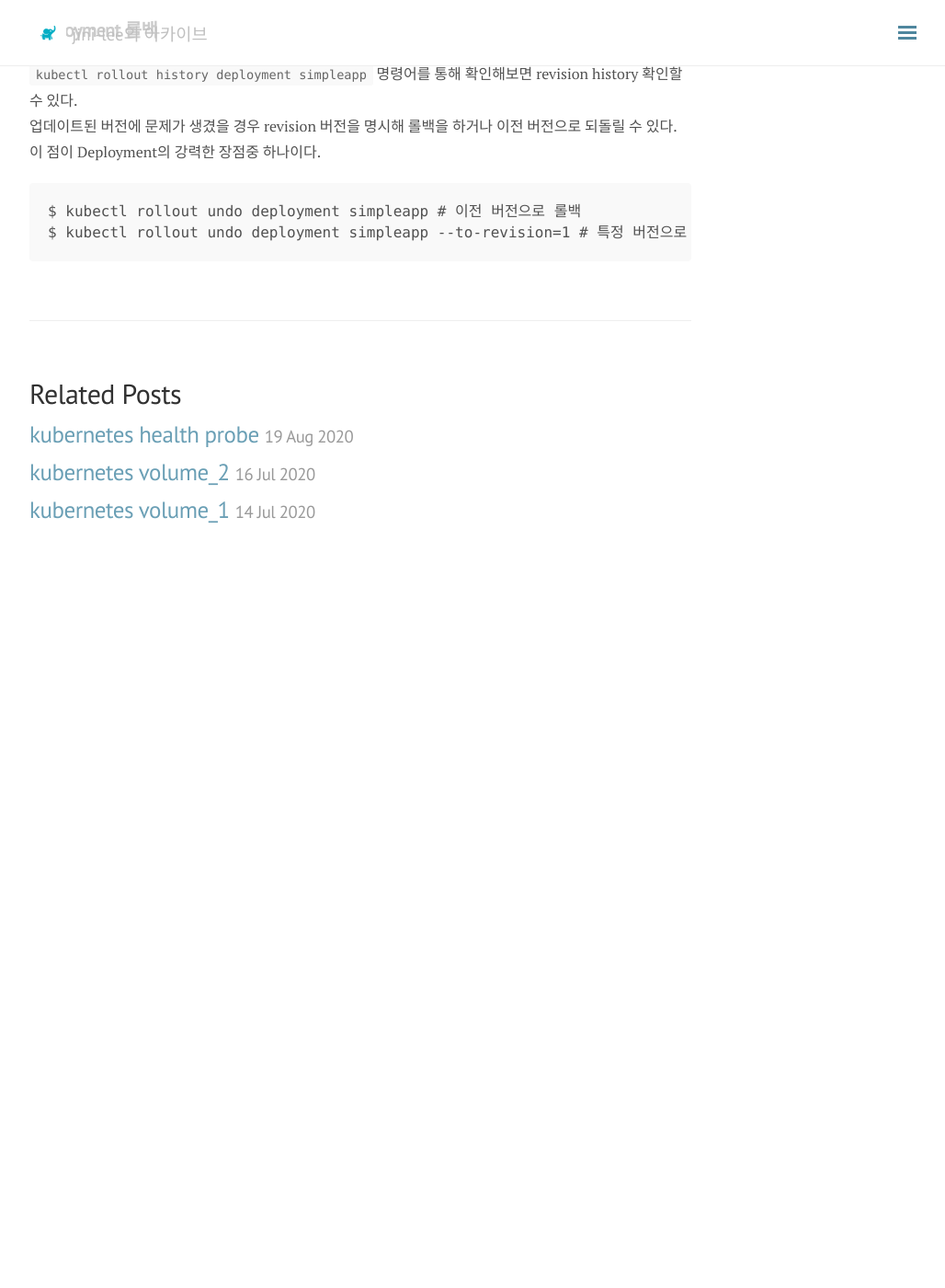
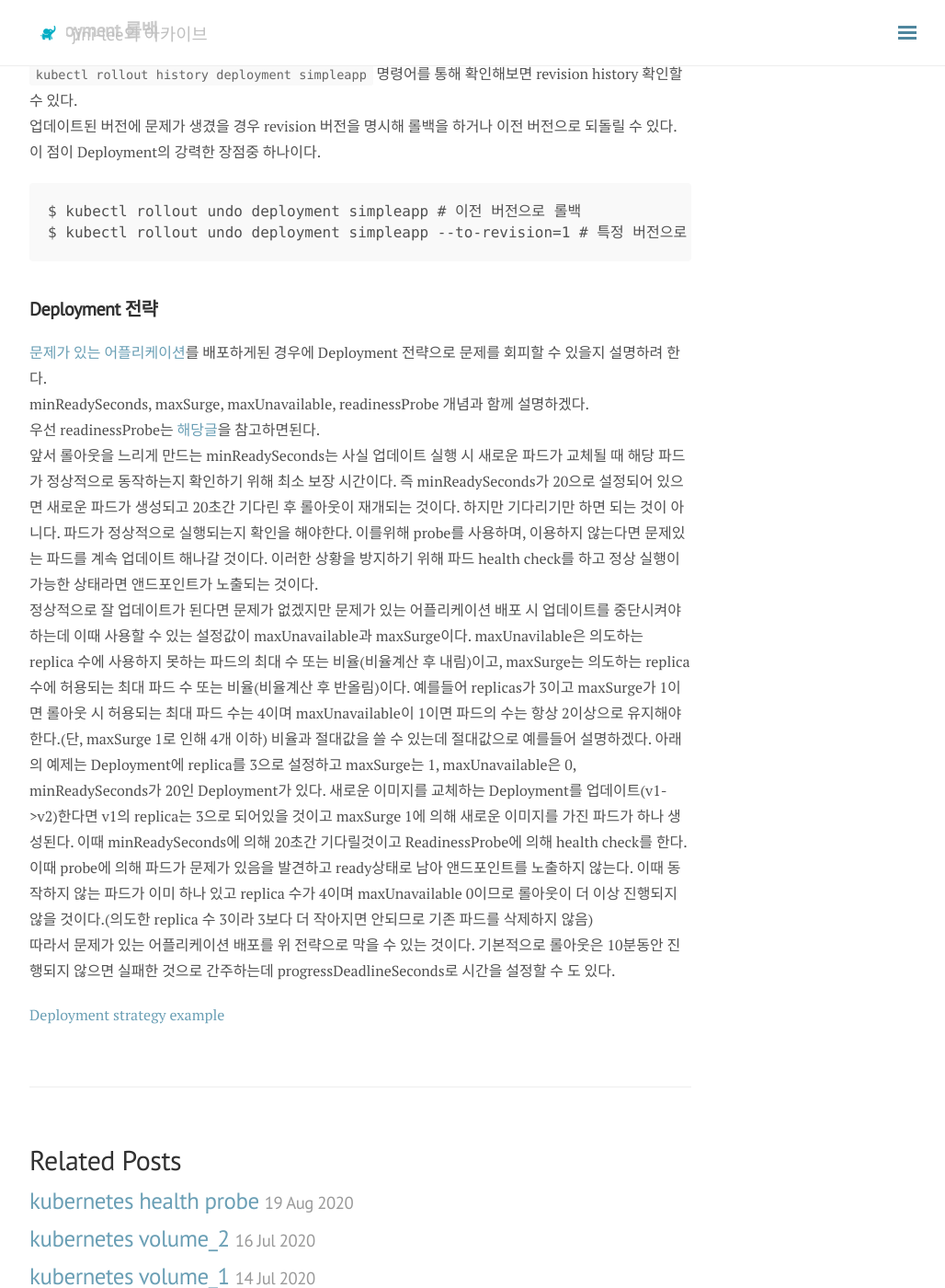
Before and after one commit to jini-lee/jini-lee.github.com, a Jekyll site: the page built from _posts/kubernetes/2020-09-14-deployment.md, in a window 1280 px wide and 1400 px high, scrolled down 1399 px. Shown: the whole window at 92% size, without its empty margins (248-1276 px from the left). Built offline with Jekyll 4.4.1, drawn with Linux system fonts in a browser that asks for light colours; nearby versions of some CDN libraries; comment, search, counter and statistics services are not loaded; before the commit the page ends 2029 px from its top, so only the background shows below that.

Commit message:
Update 2020-09-14-deployment.md

````diff
--- a/_posts/kubernetes/2020-09-14-deployment.md
+++ b/_posts/kubernetes/2020-09-14-deployment.md
@@ -41,6 +41,7 @@ Events:
   Normal  ScalingReplicaSet  6m48s  deployment-controller  Scaled up replica set simpleapp-699dcbcb87 to 3
   Normal  ScalingReplicaSet  6m37s  deployment-controller  Scaled down replica set simpleapp-79b55dfbc4 to 0
 ```
+
 ## Deployment 롤백
 `kubectl rollout history deployment simpleapp` 명령어를 통해 확인해보면 revision history 확인할 수 있다.
 업데이트된 버전에 문제가 생겼을 경우 revision 버전을 명시해 롤백을 하거나 이전 버전으로 되돌릴 수 있다. 이 점이 Deployment의 강력한 장점중 하나이다.
@@ -49,3 +50,15 @@ Events:
 $ kubectl rollout undo deployment simpleapp # 이전 버전으로 롤백
 $ kubectl rollout undo deployment simpleapp --to-revision=1 # 특정 버전으로 롤백
 ```
+
+## Deployment 전략
+[문제가 있는 어플리케이션](https://hub.docker.com/r/zaddyjini/unhealthy)를 배포하게된 경우에 Deployment 전략으로 문제를 회피할 수 있을지 설명하려 한다.
+minReadySeconds, maxSurge, maxUnavailable, readinessProbe 개념과 함께 설명하겠다.
+우선 readinessProbe는 [해당글](https://jini-lee.github.io/kubernetes/2020/08/19/probe/)을 참고하면된다.
+앞서 롤아웃을 느리게 만드는 minReadySeconds는 사실 업데이트 실행 시 새로운 파드가 교체될 때 해당 파드가 정상적으로 동작하는지 확인하기 위해 최소 보장 시간이다. 즉 minReadySeconds가 20으로 설정되어 있으면 새로운 파드가 생성되고 20초간 기다린 후 롤아웃이 재개되는 것이다. 하지만 기다리기만 하면 되는 것이 아니다. 파드가 정상적으로 실행되는지 확인을 해야한다. 이를위해 probe를 사용하며, 이용하지 않는다면 문제있는 파드를 계속 업데이트 해나갈 것이다. 이러한 상황을 방지하기 위해 파드 health check를 하고 정상 실행이 가능한 상태라면 앤드포인트가 노출되는 것이다.
+정상적으로 잘 업데이트가 된다면 문제가 없겠지만 문제가 있는 어플리케이션 배포 시 업데이트를 중단시켜야 하는데 이때 사용할 수 있는 설정값이 maxUnavailable과 maxSurge이다. maxUnavilable은 의도하는 replica 수에 사용하지 못하는 파드의 최대 수 또는 비율(비율계산 후 내림)이고, maxSurge는 의도하는 replica 수에 허용되는 최대 파드 수 또는 비율(비율계산 후 반올림)이다. 예를들어 replicas가 3이고 maxSurge가 1이면 롤아웃 시 허용되는 최대 파드 수는 4이며 maxUnavailable이 1이면 파드의 수는 항상 2이상으로 유지해야한다.(단, maxSurge 1로 인해 4개 이하)
+비율과 절대값을 쓸 수 있는데 절대값으로 예를들어 설명하겠다. 아래의 예제는  Deployment에 replica를 3으로 설정하고 maxSurge는 1, maxUnavailable은 0, minReadySeconds가 20인 Deployment가 있다. 새로운 이미지를 교체하는 Deployment를 업데이트(v1->v2)한다면 v1의 replica는 3으로 되어있을 것이고 maxSurge 1에 의해 새로운 이미지를 가진 파드가 하나 생성된다. 이때 minReadySeconds에 의해 20초간 기다릴것이고 ReadinessProbe에 의해 health check를 한다. 이때 probe에 의해 파드가 문제가 있음을 발견하고 ready상태로 남아 앤드포인트를 노출하지 않는다. 이때 동작하지 않는 파드가 이미 하나 있고 replica 수가 4이며 maxUnavailable 0이므로 롤아웃이 더 이상 진행되지 않을 것이다.(의도한 replica 수 3이라 3보다 더 작아지면 안되므로 기존 파드를 삭제하지 않음)
+따라서 문제가 있는 어플리케이션 배포를 위 전략으로 막을 수 있는 것이다. 기본적으로 롤아웃은 10분동안 진행되지 않으면 실패한 것으로 간주하는데 progressDeadlineSeconds로 시간을 설정할 수 도 있다.
+
+
+[Deployment strategy example](https://github.com/jini-lee/k8s-practice/tree/master/deployment/strategy)
````
